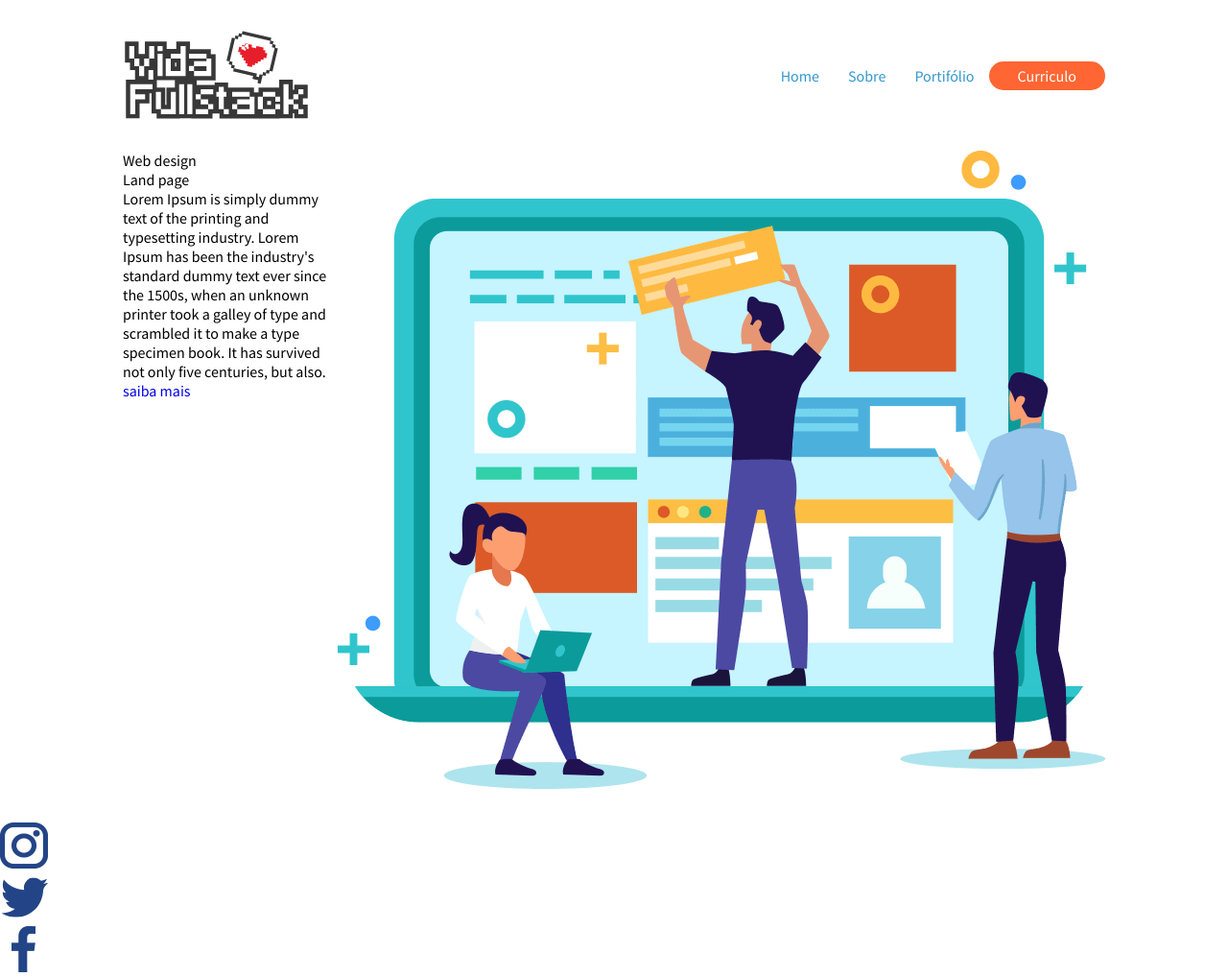
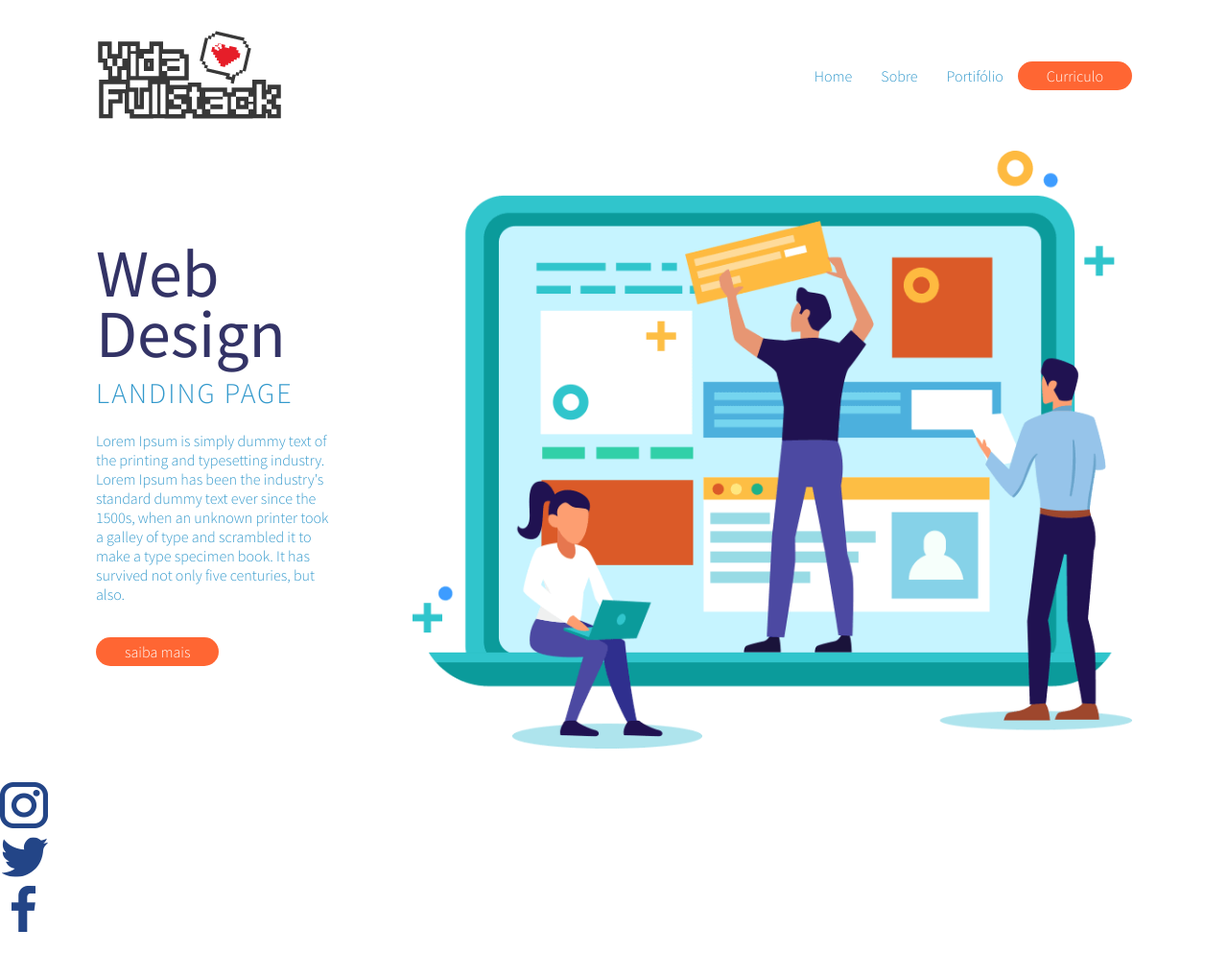
Before and after one commit to Felp081/Hands-on-curso-front-end, a plain HTML site: page index.html in a window 1280 px wide. Shown: the whole page at 96% size. After the commit the page ends 976 px from the top, so only its background shows below. Drawn offline with Linux system fonts and the light colour scheme.

Commit message:
criação do main e arquivos css para o mesmo

```diff
--- /dev/null
+++ b/assetes/css/main.css
@@ -0,0 +1,33 @@
+.sobre-web-design{
+    align-items: center;
+    justify-content: space-between;
+}
+.sobre-web-design article{
+    width: 250px;
+
+}
+.sobre-web-design article h1{
+    font-size: 70px;
+    line-height: 90%;
+    font-weight: 400;
+    color: #333366;
+}
+.sobre-web-design article h2,
+.sobre-web-design article p{
+    color: #3399cc;
+}
+.sobre-web-design article h2{
+    font-size: 30px;
+    text-transform: uppercase;
+    letter-spacing: 2px;
+    line-height: 200%;
+
+}
+.sobre-web-design article p{
+    margin: 10px 0px 40px 0px;
+
+}
+.sobre-web-design figcaption img{
+    width: 750px;
+
+}
--- a/assetes/css/style.css
+++ b/assetes/css/style.css
@@ -5,6 +5,7 @@
 /* COMPONETS */
 @import './header.css';
 @import './buttons.css';
+@import './main.css';
 
 /* RESET CSS */
 *{
@@ -14,11 +15,12 @@
     font-size: 100%;
     font: inherit;
     font-family: 'Source Sans Pro', sans-serif;
+    font-weight: 300;
     vertical-align: baseline;
     text-decoration: none;
 }
 .container {
-    width: 1024px;
+    width: 1080px;
     margin: 30px auto;
     display: flex;
     flex-direction: column;
--- a/index.html
+++ b/index.html
@@ -38,19 +38,19 @@
     <!-- Container -->
     <main class="container">
     <!-- Section Conteúdo do site -->
-        <section class="row">
+        <section class="row sobre-web-design">
             <!-- Conteúdo de texto do site -->
             <article>
                 <h1>
-                Web design
+                Web Design
                 </h1>
                 <H2>
-                Land page
+                Landing page
                 </H2>
                 <P>
                 Lorem Ipsum is simply dummy text of the printing and typesetting industry. Lorem Ipsum has been the industry's standard dummy text ever since the 1500s, when an unknown printer took a galley of type and scrambled it to make a type specimen book. It has survived not only five centuries, but also.
                 </P>
-                <a href="#">saiba mais</a>
+                <a class="btn btn-laranja" href="#">saiba mais</a>
             </article>
             <!-- End Conteúdo de texto do site -->
 
@@ -65,7 +65,7 @@
 <!-- Footer -->
     <footer>
 
-        <ul>
+        <ul >
             <li>
                 <a href="#">
                     <img src="./assetes/imagens/logo-insta.png" alt="logo-insta">
```
